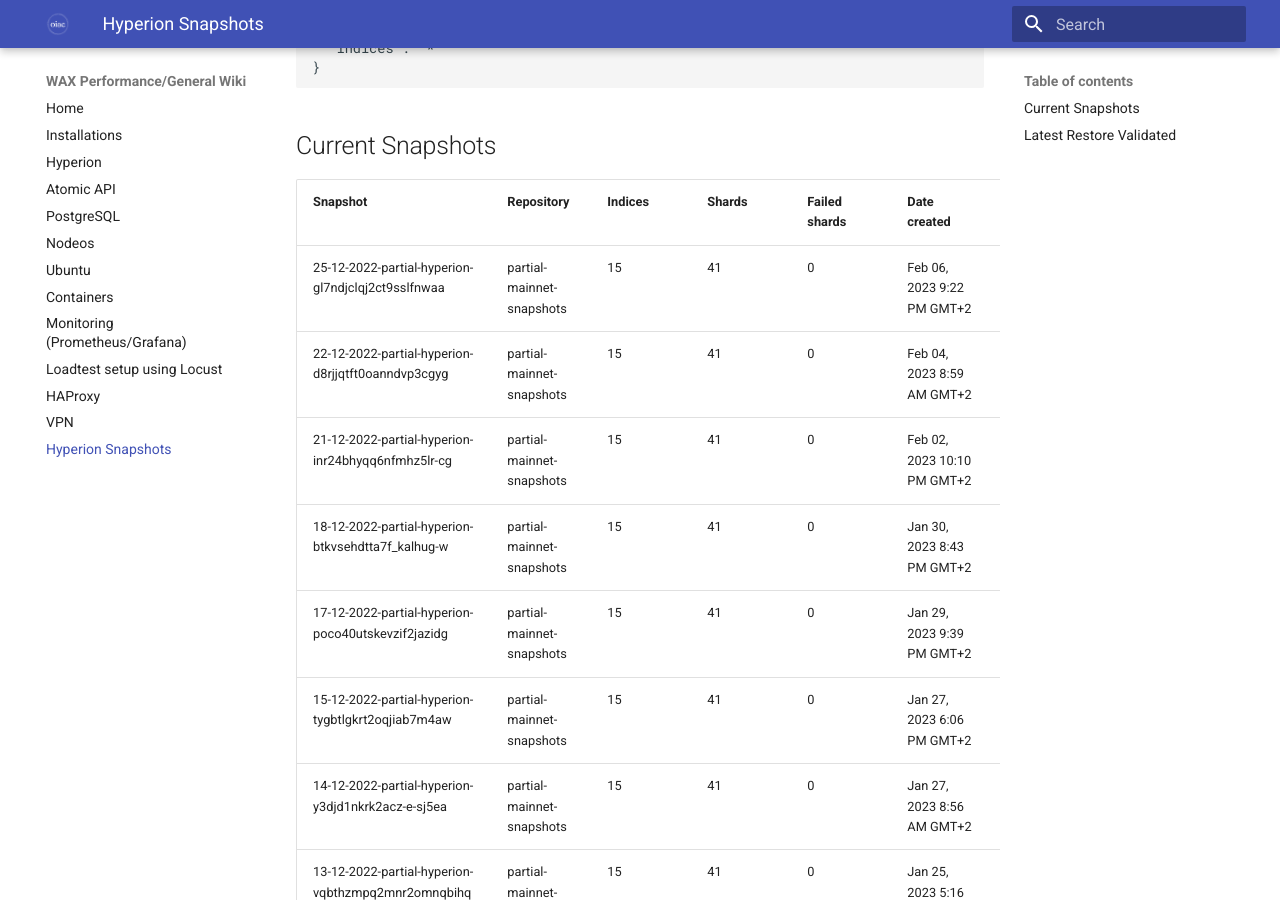
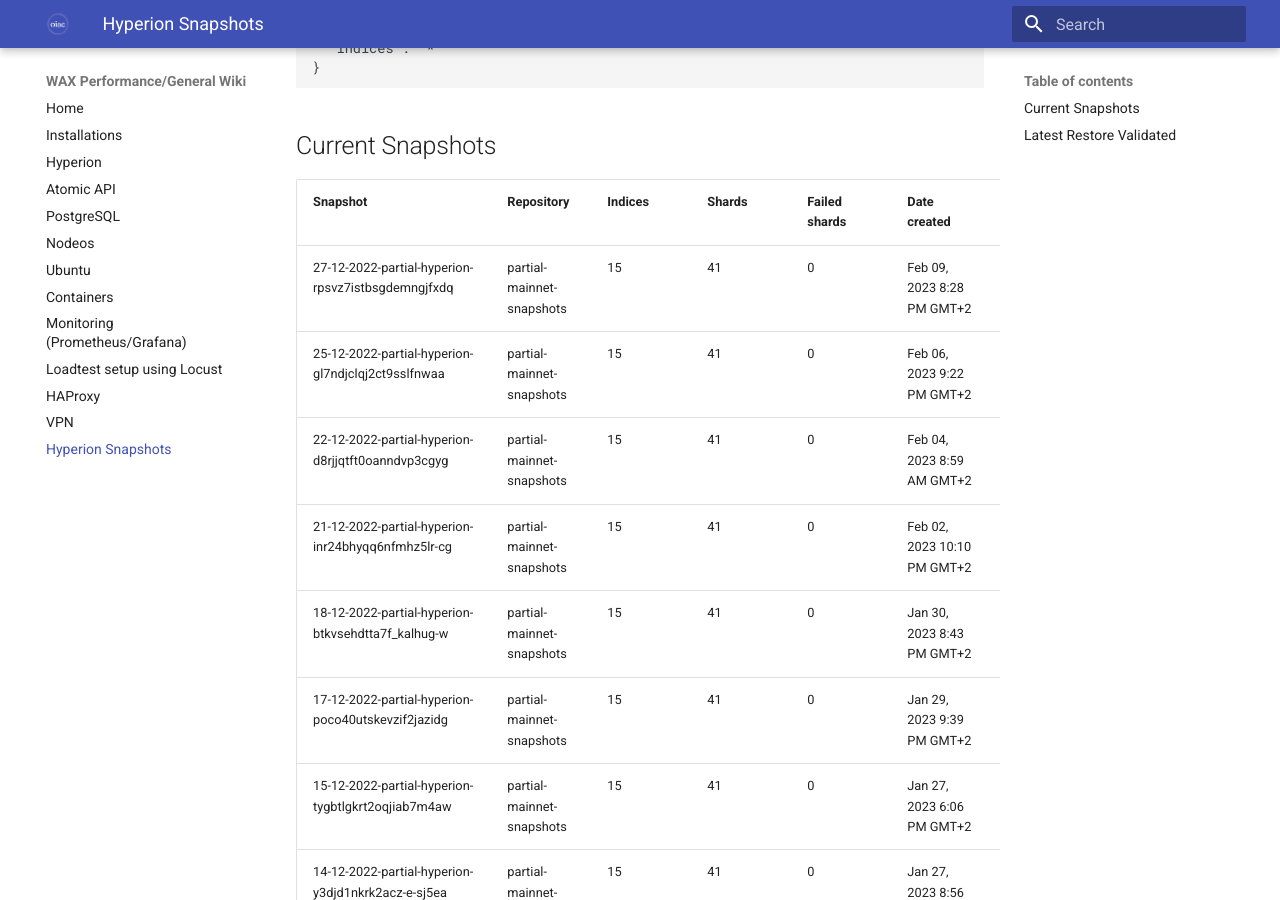
Before and after one commit to oneinacillian/wiki, an MkDocs documentation site: the page built from docs/snapshots.md, in a window 1280 px wide and 900 px high, scrolled down 2022 px. Built offline with MkDocs 1.6.1 and Material for MkDocs 9.7.7, drawn with Linux system fonts in a browser that asks for light colours.

Commit message:
Added snapshot from 27/12/2022, synced up to Feb 09, 2023 8:28 PM GMT+2

```diff
--- a/docs/snapshots.md
+++ b/docs/snapshots.md
@@ -60,6 +60,7 @@
 
 | Snapshot                                           | Repository                | Indices | Shards | Failed shards | Date created                | Duration |
 |----------------------------------------------------|---------------------------|---------|--------|---------------|-----------------------------|----------|
+| 27-12-2022-partial-hyperion-rpsvz7istbsgdemngjfxdq | partial-mainnet-snapshots | 15      | 41     | 0             | Feb 09, 2023 8:28 PM GMT+2  | 50s      |
 | 25-12-2022-partial-hyperion-gl7ndjclqj2ct9sslfnwaa | partial-mainnet-snapshots | 15      | 41     | 0             | Feb 06, 2023 9:22 PM GMT+2  | 47s      |
 | 22-12-2022-partial-hyperion-d8rjjqtft0oanndvp3cgyg | partial-mainnet-snapshots | 15      | 41     | 0             | Feb 04, 2023 8:59 AM GMT+2  | 34s      |
 | 21-12-2022-partial-hyperion-inr24bhyqq6nfmhz5lr-cg | partial-mainnet-snapshots | 15      | 41     | 0             | Feb 02, 2023 10:10 PM GMT+2 | 55s      |
```
